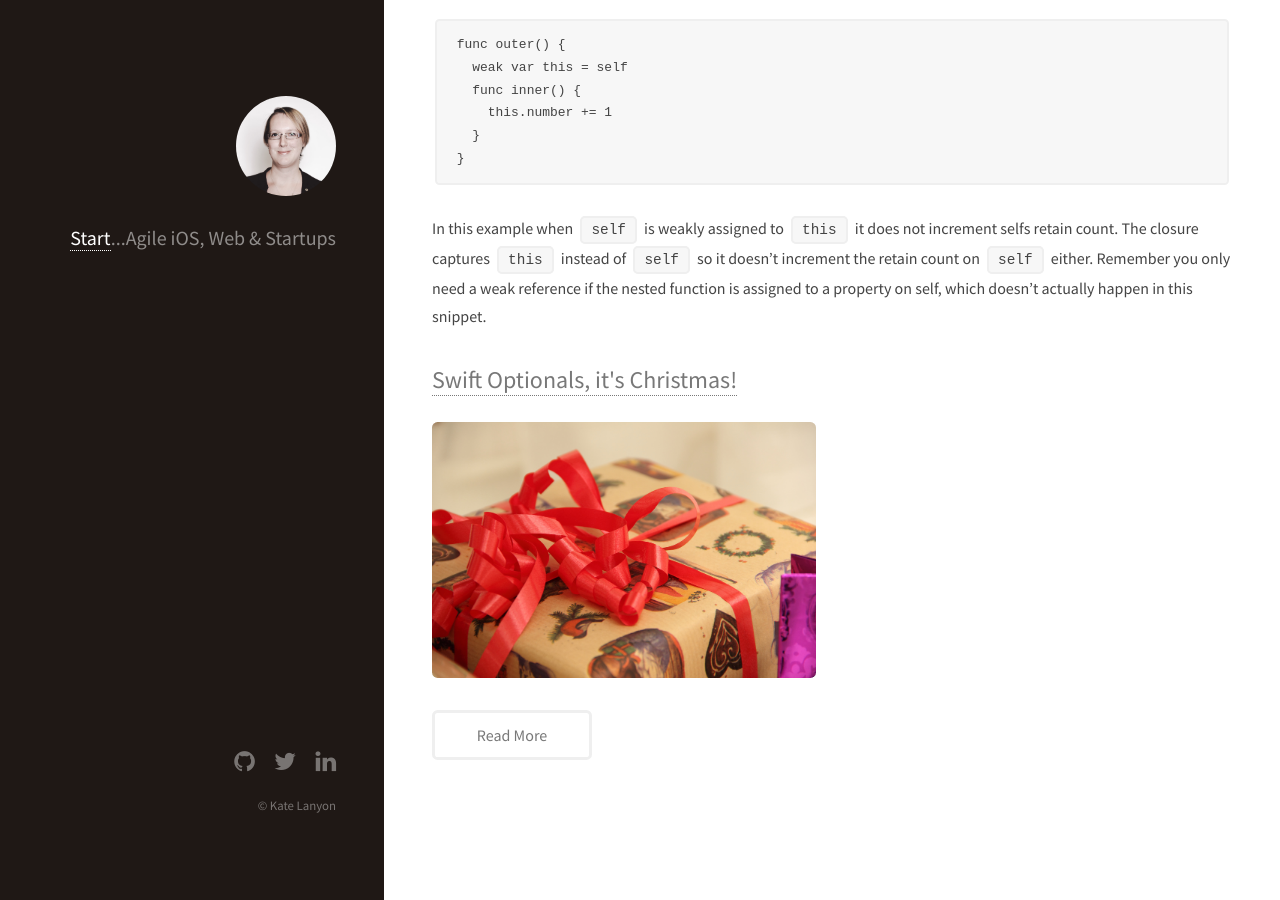
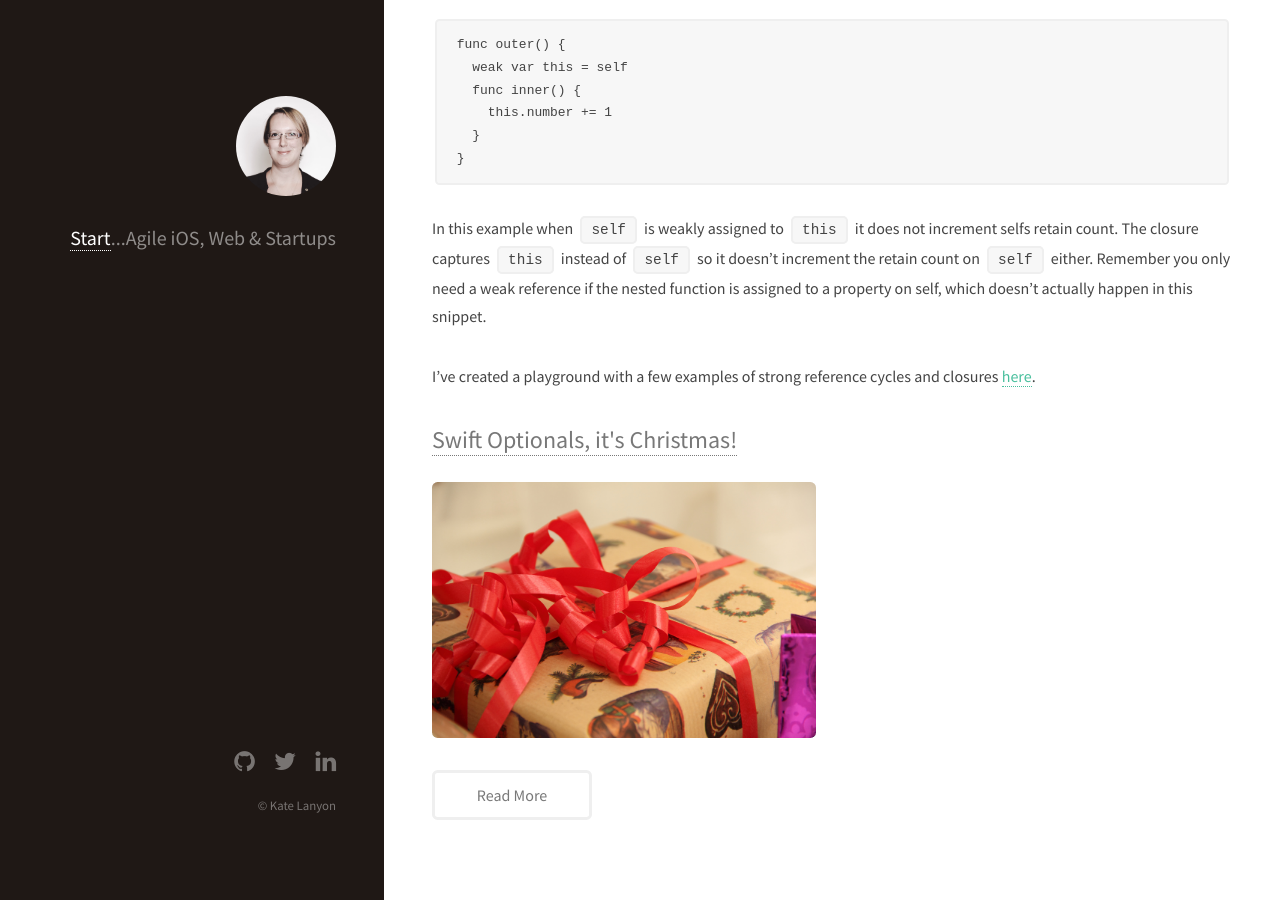
Before and after one commit to katalisha/katalisha.github.io, a Jekyll site: the page built from _posts/2016-01-22-ARC-Swift-closures-and-weak-self.markdown, in a window 1280 px wide and 900 px high, scrolled down 4265 px. Built offline with Jekyll 4.4.1, drawn with Linux system fonts in a browser that asks for light colours.

Commit message:
Added playground link

```diff
--- a/_posts/2016-01-22-ARC-Swift-closures-and-weak-self.markdown
+++ b/_posts/2016-01-22-ARC-Swift-closures-and-weak-self.markdown
@@ -185,3 +185,5 @@ Nested functions are slightly more verbose, requiring the weak/unowned variable
 
 In this example when `self` is weakly assigned to `this` it does not increment selfs retain count. The closure captures `this` instead of `self` so it doesn't increment the retain count on `self` either.
 Remember you only need a weak reference if the nested function is assigned to a property on self, which doesn't actually happen in this snippet.
+
+I've created a playground with a few examples of strong reference cycles and closures [here](https://github.com/katalisha/weak-self-examples).
```
